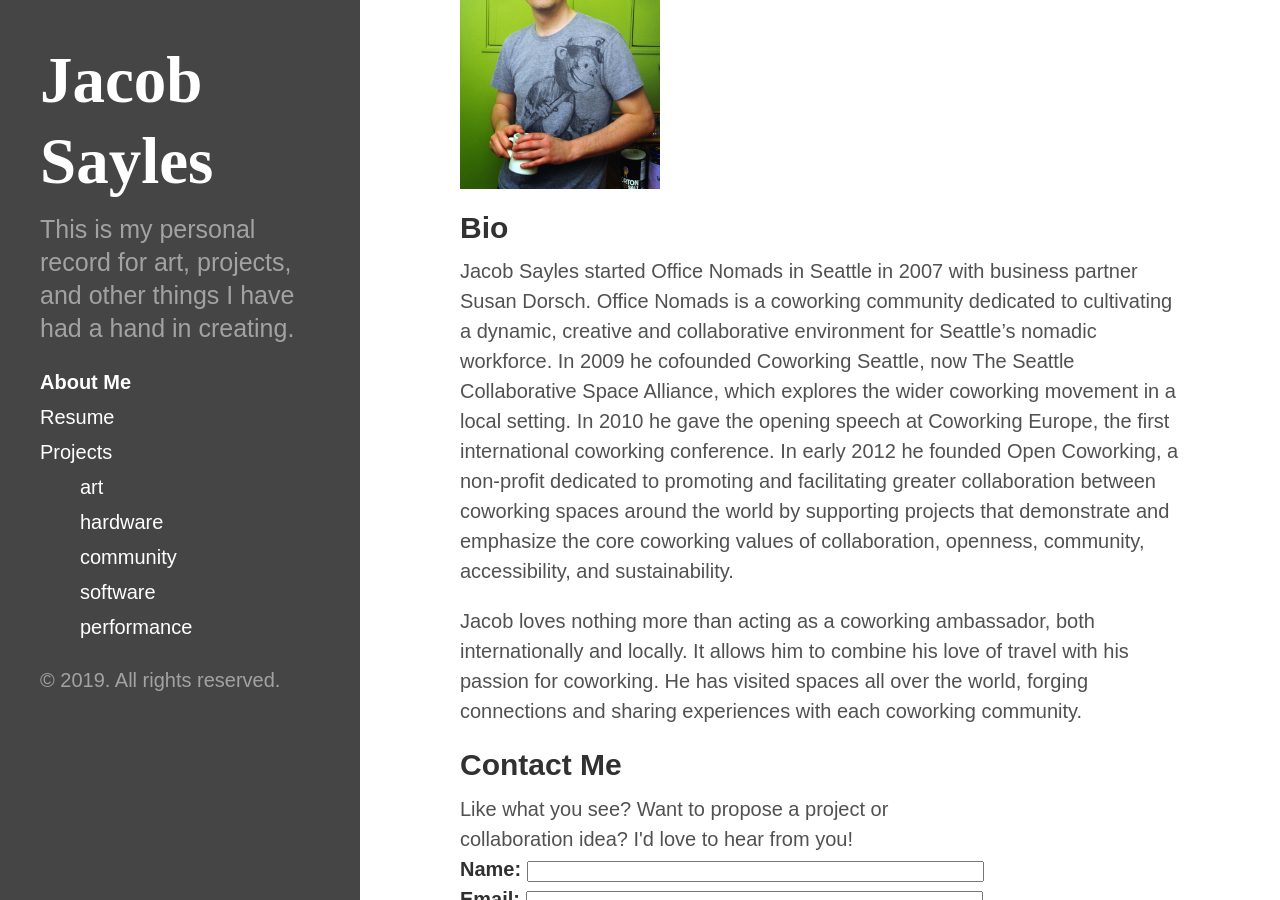
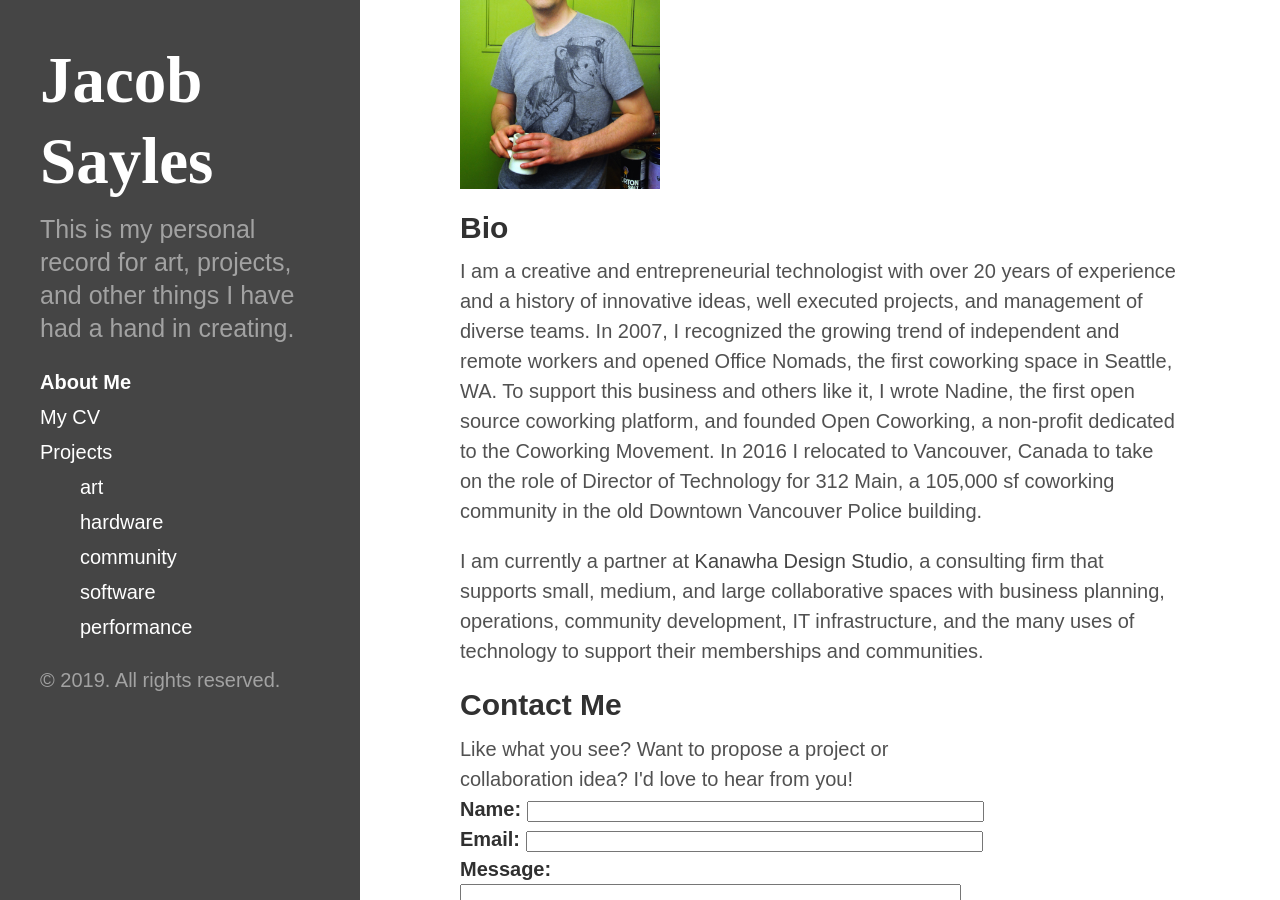
Before and after one commit to jsayles/jsayles.github.io, a Jekyll site: the page built from about.md, in a window 1280 px wide and 900 px high, scrolled down 221 px. Built offline with Jekyll 4.4.1, drawn with Linux system fonts in a browser that asks for light colours; some web fonts are replaced.

Commit message:
Updated bio and changed CV

```diff
--- a/_includes/sidebar.html
+++ b/_includes/sidebar.html
@@ -23,7 +23,7 @@
 			{% endfor %}
 			</ul>
 
-			<a class="sidebar-nav-item" href="{{ 'public' | relative_url }}/Jacob_Sayles_Resume.pdf">Resume</a>
+			<a class="sidebar-nav-item" href="{{ 'public' | relative_url }}/Jacob_Sayles_CV_2019.pdf">My CV</a>
 
 			<a class="sidebar-nav-item" href="{{ 'tags' | relative_url }}/">Projects</a>
 			<ul>
--- a/about.md
+++ b/about.md
@@ -8,21 +8,20 @@ title: About Me
 </p>
 
 ## Bio
-Jacob Sayles started Office Nomads in Seattle in 2007 with business partner Susan Dorsch.
-Office Nomads is a coworking community dedicated to cultivating a dynamic, creative and
-collaborative environment for Seattle's nomadic workforce.  In 2009 he cofounded
-Coworking Seattle, now The Seattle Collaborative Space Alliance, which explores the
-wider coworking movement in a local setting. In 2010 he gave the opening speech at
-Coworking Europe, the first international coworking conference.  In early 2012 he founded
-Open Coworking, a non-profit dedicated to promoting and facilitating greater collaboration
-between coworking spaces around the world by supporting projects that demonstrate and
-emphasize the core coworking values of collaboration, openness, community, accessibility,
-and sustainability.
+I am a creative and entrepreneurial technologist with over 20 years of
+experience and a history of innovative ideas, well executed projects,
+and management of diverse teams.  In 2007, I recognized the growing trend of
+independent and remote workers and opened Office Nomads, the first coworking
+space in Seattle, WA.  To support this business and others like it, I wrote
+Nadine, the first open source coworking platform, and founded Open Coworking,
+a non-profit dedicated to the Coworking Movement.  In 2016 I relocated to
+Vancouver, Canada to take on the role of Director of Technology for 312 Main,
+a 105,000 sf coworking community in the old Downtown Vancouver Police building.
 
-Jacob loves nothing more than acting as a coworking ambassador, both internationally and
-locally. It allows him to combine his love of travel with his passion for coworking. He
-has visited spaces all over the world, forging connections and sharing experiences with
-each coworking community.
+I am currently a partner at [Kanawha Design Studio](https://kanawha.design),
+a consulting firm that supports small, medium, and large collaborative spaces
+with business planning, operations, community development, IT infrastructure,
+and the many uses of technology to support their memberships and communities.
 
 ## Contact Me
 <div style="width: 440px;">
```
Also changed, not shown: 2 other files.
